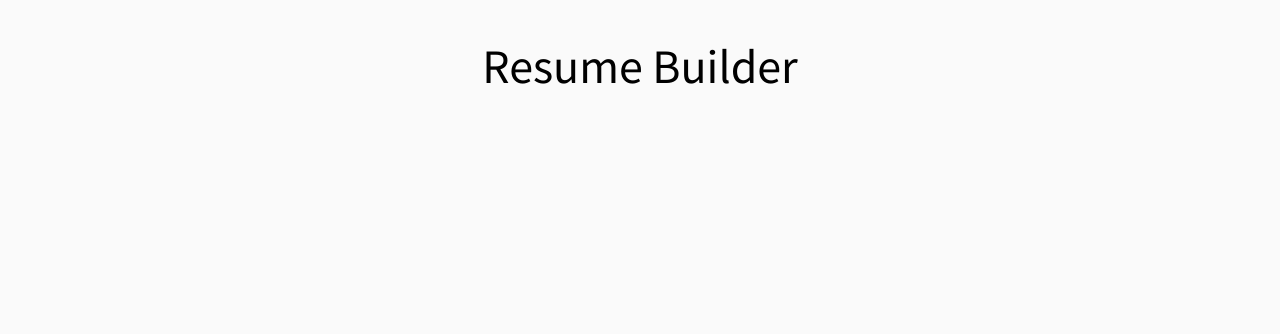
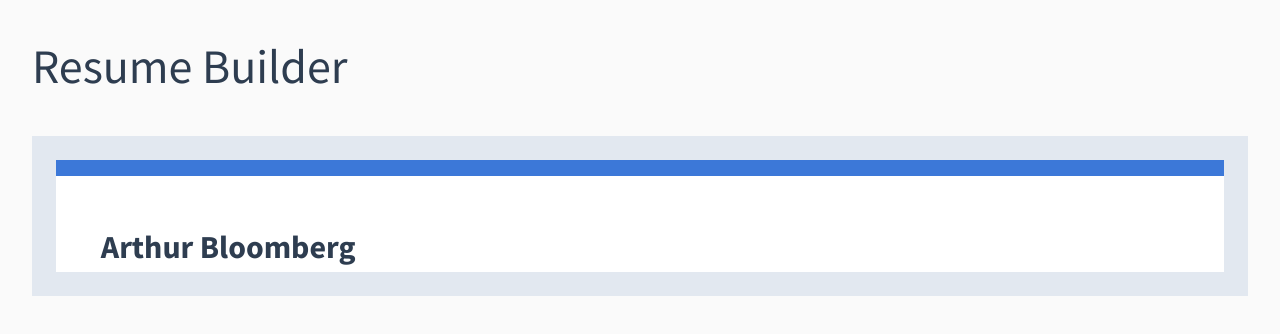
Before and after one commit to Arthwr/cv-builder, a React (Vite) app: page / in a window 1280 px wide. Shown: the top 334 px of the page. Built offline with nearby package versions, Linux system fonts and the light colour scheme.

Commit message:
feat(components): add accent color component & initial resume styles

```diff
--- a/src/assets/css/App.css
+++ b/src/assets/css/App.css
@@ -1,7 +1,11 @@
 :root {
+  --text-main: #2e3d50;
+  --bg-main: #fafafa;
+  --outer-cv: #e2e8f0;
+  --main-cv: #ffffff;
+  --accent-blue: #3c78d8;
+  color: var(--text-main);
   font-family: "source_sans_proregular", "system-ui", "sans-serif";
-  --bg-main: #fafafa;
-  --bg-outer: #f3f4f6;
 }
 
 body {
@@ -11,6 +15,7 @@ body {
 }
 
 #root {
-  max-width: 2000px;
+  padding: 0 2rem;
+  max-width: 1440px;
   margin: 0 auto;
 }
--- a/src/components/Header/Header.module.css
+++ b/src/components/Header/Header.module.css
@@ -4,6 +4,5 @@ header {
 
 h1 {
   font-size: 3rem;
-  margin: 0 auto;
   width: fit-content;
 }
--- a/src/components/Main/Main.jsx
+++ b/src/components/Main/Main.jsx
@@ -1,12 +1,14 @@
 import Resume from "./Resume/Resume";
 import ResumeActions from "./ResumeActions/ResumeActions";
-import "./Main.module.css";
+import styles from "./Main.module.css";
 
 export default function Main() {
   return (
-    <main>
-      <div className="cv-container">
-        <Resume />
+    <main className={styles.main}>
+      <div className={styles["cv-bg"]}>
+        <div className={styles["cv-container"]}>
+          <Resume />
+        </div>
         <ResumeActions />
       </div>
     </main>
--- a/src/components/Main/Main.module.css
+++ b/src/components/Main/Main.module.css
@@ -1,3 +1,12 @@
 main {
-    margin: 0 auto;
+  margin: 2rem auto;
 }
+
+.cv-bg {
+  padding: 1.5rem;
+  background-color: var(--outer-cv);
+}
+
+.cv-container {
+  background-color: var(--main-cv);
+}
--- a/src/components/Main/Resume/AccentColor/AccentColor.jsx
+++ b/src/components/Main/Resume/AccentColor/AccentColor.jsx
@@ -1,3 +1,5 @@
+import styles from "./AccentColor.module.css";
+
 export default function AccentColor() {
-  return <></>;
+  return <div className={styles.accent}></div>;
 }
--- /dev/null
+++ b/src/components/Main/Resume/AccentColor/AccentColor.module.css
@@ -0,0 +1,9 @@
+.accent {
+  padding-bottom: 3rem;
+  border-style: solid;
+  border-width: 1rem 0 0 0;
+  border-color: var(--accent-blue);
+  transition-property: border-color;
+  transition-timing-function: cubic-bezier(0.4, 0, 0.2, 1);
+  transition-duration: 150ms;
+}
--- a/src/components/Main/Resume/Resume.jsx
+++ b/src/components/Main/Resume/Resume.jsx
@@ -1,12 +1,13 @@
 import AccentColor from "./AccentColor/AccentColor";
 import ResumeData from "./ResumeData/ResumeData";
+import styles from "./Resume.module.css";
 
 export default function Resume() {
   return (
     <>
-      <div className="resume">
+      <div>
         <AccentColor />
-        <div className="resume-data-container">
+        <div className={styles["resume-data-container"]}>
           <ResumeData />
         </div>
       </div>
--- /dev/null
+++ b/src/components/Main/Resume/Resume.module.css
@@ -0,0 +1,3 @@
+.resume-data-container {
+  padding-left: 2.8rem;
+}
--- a/src/components/Main/Resume/ResumeData/ResumePersonal/ResumePersona.jsx
+++ b/src/components/Main/Resume/ResumeData/ResumePersonal/ResumePersona.jsx
@@ -1,3 +1,9 @@
+import styles from "./ResumePersona.module.css";
+
 export default function ResumePersonal() {
-  return <></>;
+  return (
+    <>
+      <h2 className={styles.name}>Arthur Bloomberg</h2>
+    </>
+  );
 }
--- /dev/null
+++ b/src/components/Main/Resume/ResumeData/ResumePersonal/ResumePersona.module.css
@@ -0,0 +1,6 @@
+.name {
+  font-family: "source_sans_probold", "system-ui", "sans-serif";
+  text-align: left;
+  font-weight: 700;
+  font-size: 2rem;
+}
```
